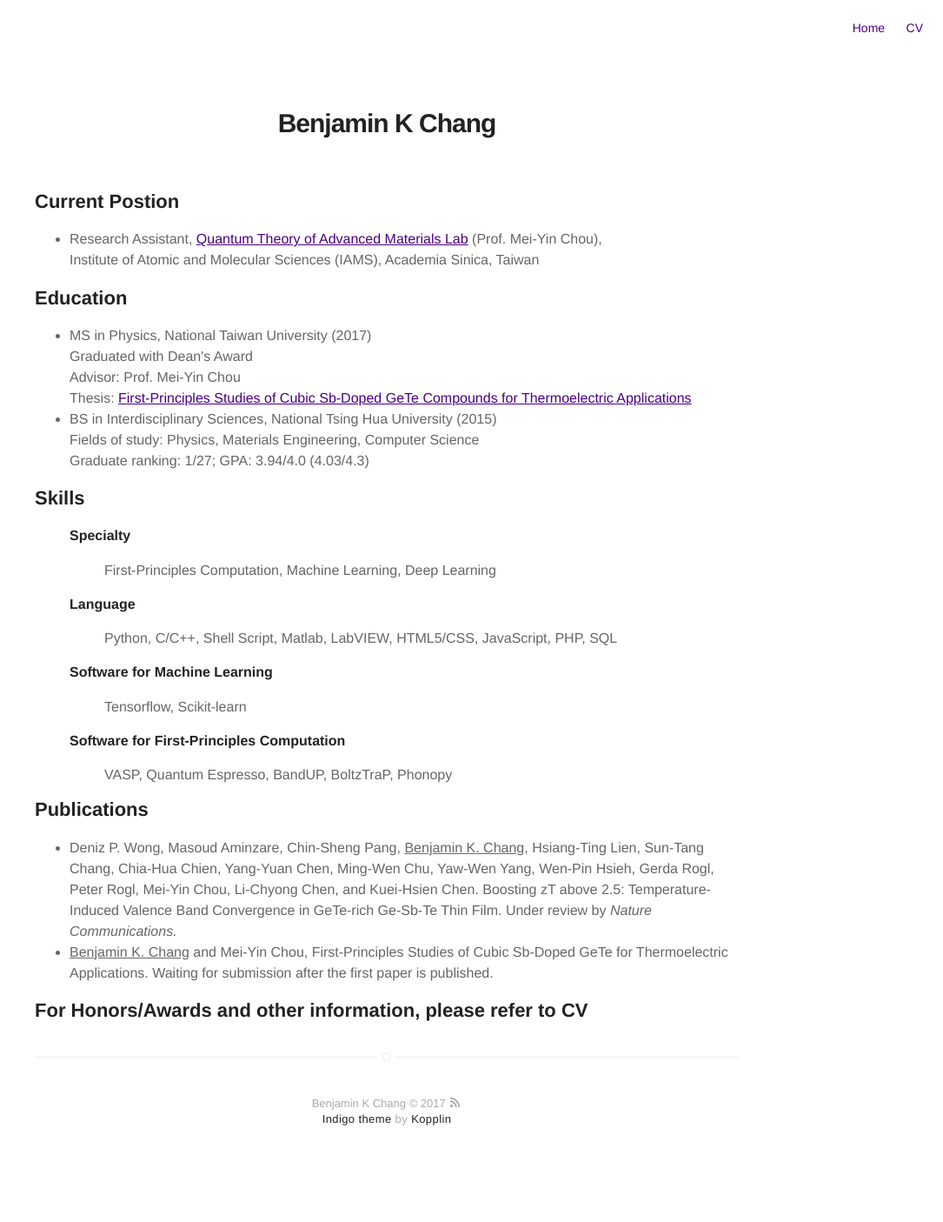
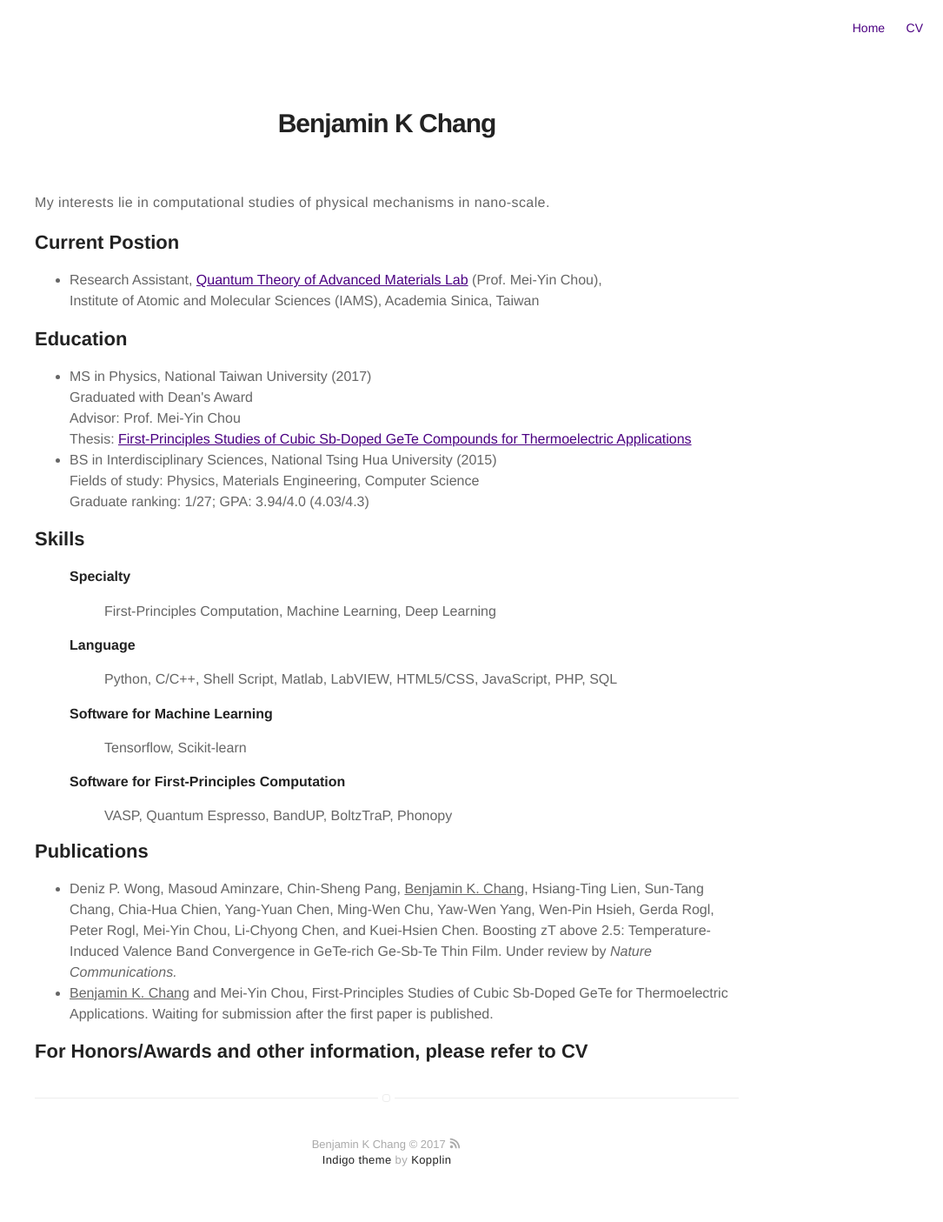
Before and after one commit to bkchang/bkchang.github.io, a Jekyll site: the page built from about.md, in a window 1280 px wide. Shown: the whole page at 87% size, without its empty margins (195-1280 px from the left). Built offline with Jekyll 4.4.1, drawn with Linux system fonts in a browser that asks for light colours; before the commit the page ends 1358 px from its top, so only the background shows below that.

Commit message:
Update about.md

```diff
--- a/about.md
+++ b/about.md
@@ -5,6 +5,8 @@ layout: page
 {% comment %} ![Profile Image]({{ site.url }}/{{ site.picture }}) {% endcomment %}
 
 <h1>Benjamin K Chang</h1>
+
+My interests lie in computational studies of physical mechanisms in nano-scale.
 
 <h2>Current Postion</h2>
 <ul>
```
